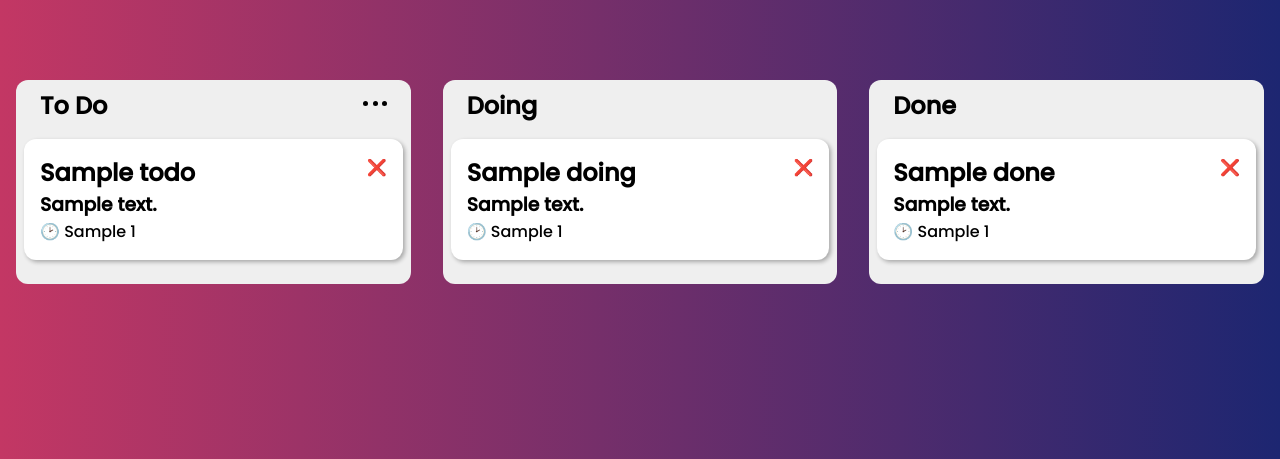
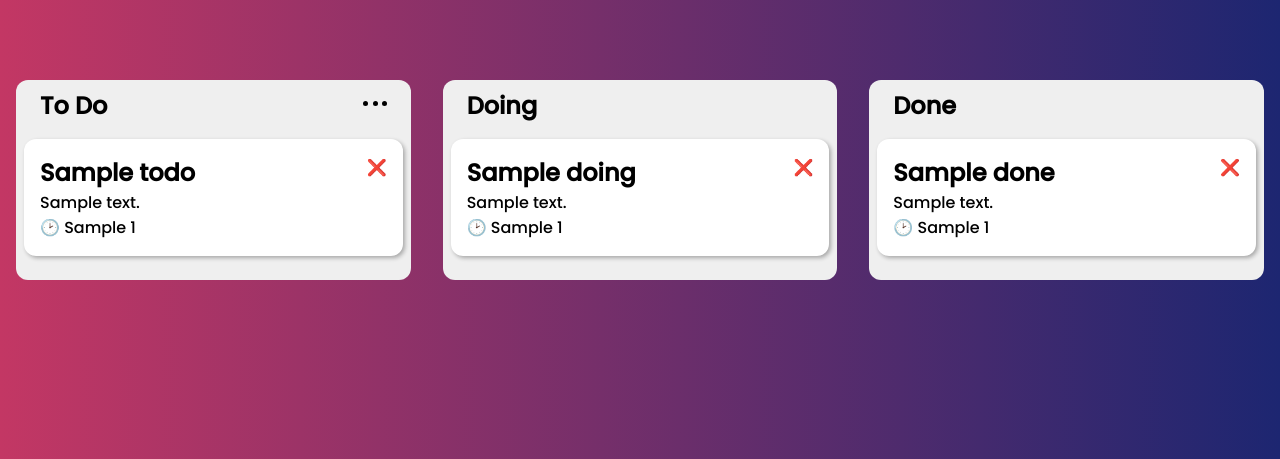
Before and after one commit to DavidWarrenJr/todo_list, a Flask app: page / in a window 1280 px wide. Shown: the top 459 px of the page. Run offline with Flask 2, Linux system fonts and the light colour scheme; tables that the repository leaves empty hold one stand-in row (values such as "Sample post").

Commit message:
Change h3 tags to p tags

```diff
--- a/templates/index.html
+++ b/templates/index.html
@@ -35,7 +35,7 @@
                         <a href="{{ url_for('delete', task_to_delete_id=task.id, column_type='Todo') }}" class="delete">❌</a>
                     </div>
                     {% if task.description: %}
-                    <h3 class="description">{{ task.description }}</h3>
+                    <p class="description">{{ task.description }}</p>
                     {% endif %}
                     <div class="info">
                         {% if task.due_month and task.due_day %}
@@ -59,7 +59,7 @@
                         <a href="{{ url_for('delete', task_to_delete_id=task.id, column_type='Doing') }}" class="delete">❌</a>
                     </div>
                     {% if task.description: %}
-                    <h3 class="description">{{ task.description }}</h3>
+                    <p class="description">{{ task.description }}</p>
                     {% endif %}
                     <div class="info">
                         {% if task.due_month and task.due_day %}
@@ -81,7 +81,7 @@
                         <a href="{{ url_for('delete', task_to_delete_id=task.id, column_type='Done') }}" class="delete">❌</a>
                     </div>
                     {% if task.description: %}
-                    <h3 class="description">{{ task.description }}</h3>
+                    <p class="description">{{ task.description }}</p>
                     {% endif %}
                     <div class="info">
                         {% if task.due_month and task.due_day %}
```
